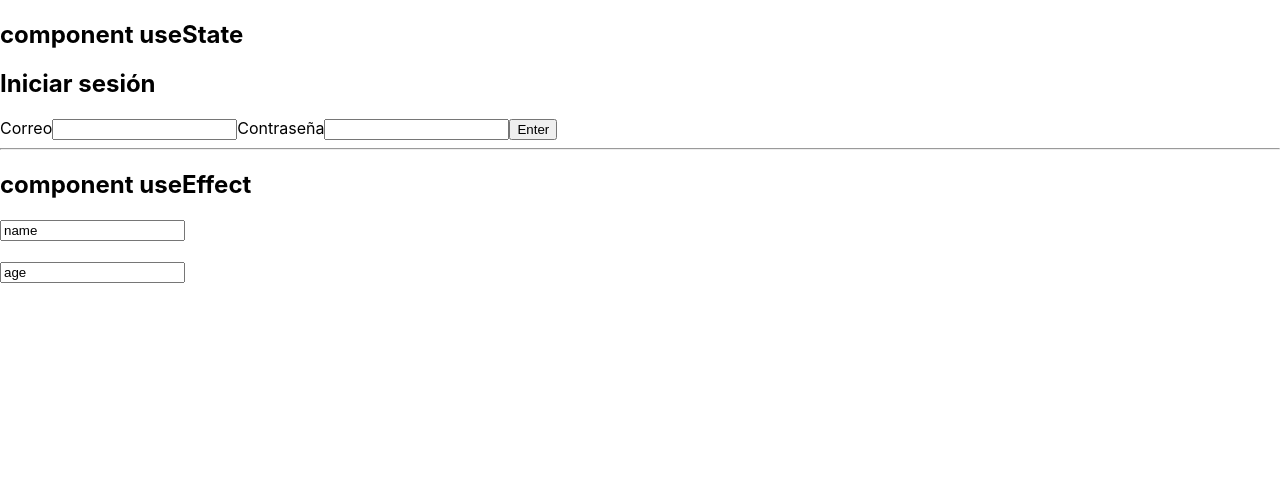
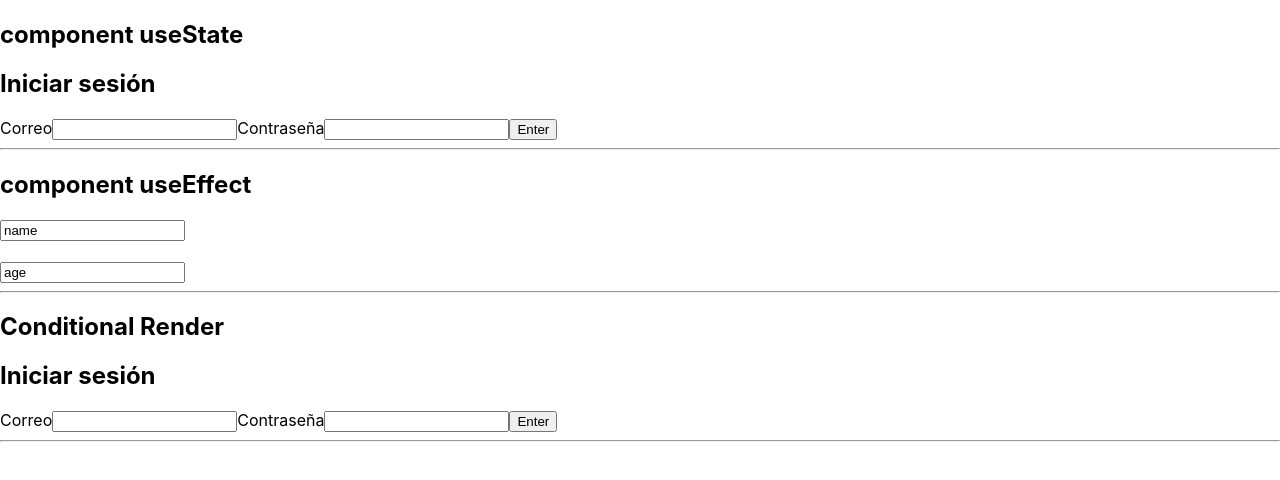
Before and after one commit to iscpatricio92/course-reactJS_basic, a React (Create React App) app: page / in a window 1280 px wide. Shown: the top 480 px of the page. Built offline with nearby package versions, Linux system fonts and the light colour scheme.

Commit message:
conditional render with ternary

```diff
--- /dev/null
+++ b/src/ConditionalRender.js
@@ -0,0 +1,39 @@
+import { useState } from "react";
+
+const ConditionalRender = () => {
+  const [email, setEmail] = useState("");
+  const [password, setPassword] = useState("");
+  const [islogged, setisLogged] = useState(false);
+
+  const handleEmailChange = ({ target: { value } }) => setEmail(value);
+  const handlePasswordChange = ({ target: { value } }) => setPassword(value);
+
+  const handleSubmitClick = (event) => {
+    setisLogged(true);
+  };
+
+  return (
+    <div className="App">
+      <form>
+        <h2>Iniciar sesión</h2>
+        <label>
+          Correo
+          <input type="email" value={email} onChange={handleEmailChange} />
+        </label>
+        <label>
+          Contraseña
+          <input
+            type="password"
+            value={password}
+            onChange={handlePasswordChange}
+          />
+        </label>
+        <button onClick={handleSubmitClick} type="submit">
+          Enter
+        </button>
+      </form>
+      {islogged && <h2>Loggeado Correctamente</h2>}
+    </div>
+  );
+};
+export default ConditionalRender;
--- a/src/index.js
+++ b/src/index.js
@@ -4,6 +4,7 @@ import "./index.css";
 import App from "./App";
 import UseEffectComponent from "./UseEffectComponent";
 import reportWebVitals from "./reportWebVitals";
+import ConditionalRender from "./ConditionalRender";
 
 const root = ReactDOM.createRoot(document.getElementById("root"));
 root.render(
@@ -13,6 +14,10 @@ root.render(
     <hr />
     <h2>component useEffect</h2>
     <UseEffectComponent />
+    <hr />
+    <h2>Conditional Render</h2>
+    <ConditionalRender />
+    <hr />
   </React.StrictMode>
 );
 
```
